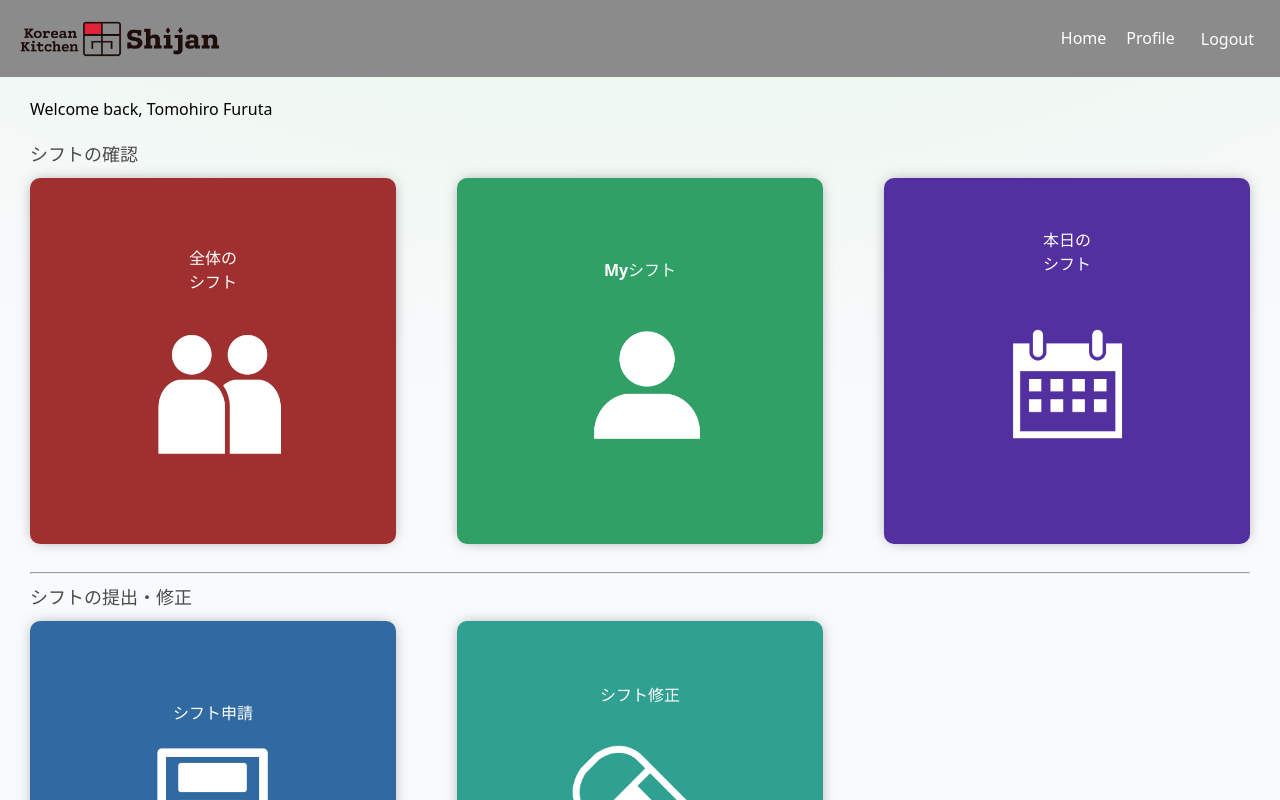
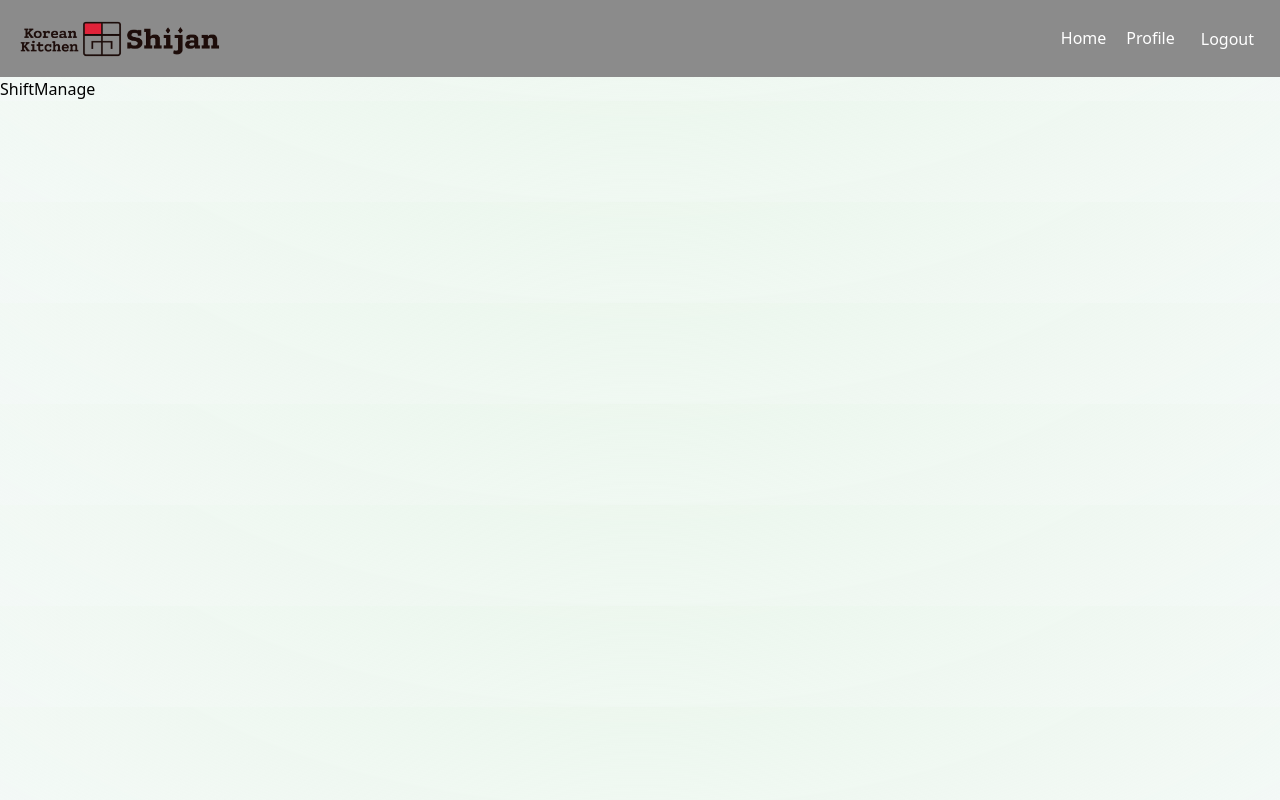
Before and after one commit to kei0101xw/web-shift-manager, a React (Vite) app in the folder frontend/: page /shiftmanage in a window 1280 px wide. Before the commit this address led to /home. Shown: the top 800 px of the page. Built offline with nearby package versions, Linux system fonts and the light colour scheme; sample sign-in values are in the browser's storage.

Commit message:
[add]shiftmanageページを作成

```diff
--- a/frontend/src/App.tsx
+++ b/frontend/src/App.tsx
@@ -26,6 +26,7 @@ import { ShiftPlanProvider } from "./pages/ShiftPlanner/ShiftPlanContext";
 import AdminShiftPlanner from "./pages/ShiftPlanner/AdminShiftPlanner";
 import PublicLayout from "./layouts/PublicLayout";
 import { RequireAuth, RequireRole } from "./routes/guards";
+import ShiftManage from "./pages/ShiftManage/ShiftManage";
 
 function PrivateLayout() {
   return (
@@ -73,6 +74,7 @@ function App() {
                 </ShiftPlanProvider>
               }
             />
+            <Route path="/shiftmanage" element={<ShiftManage />} />
             <Route
               path="/employees/:employeeId/delete-confirm"
               element={<EmployeeDeleteConfirm />}
--- /dev/null
+++ b/frontend/src/pages/ShiftManage/ShiftManage.jsx
@@ -0,0 +1,7 @@
+import React from "react";
+
+const ShiftManage = () => {
+  return <div>ShiftManage</div>;
+};
+
+export default ShiftManage;
```
